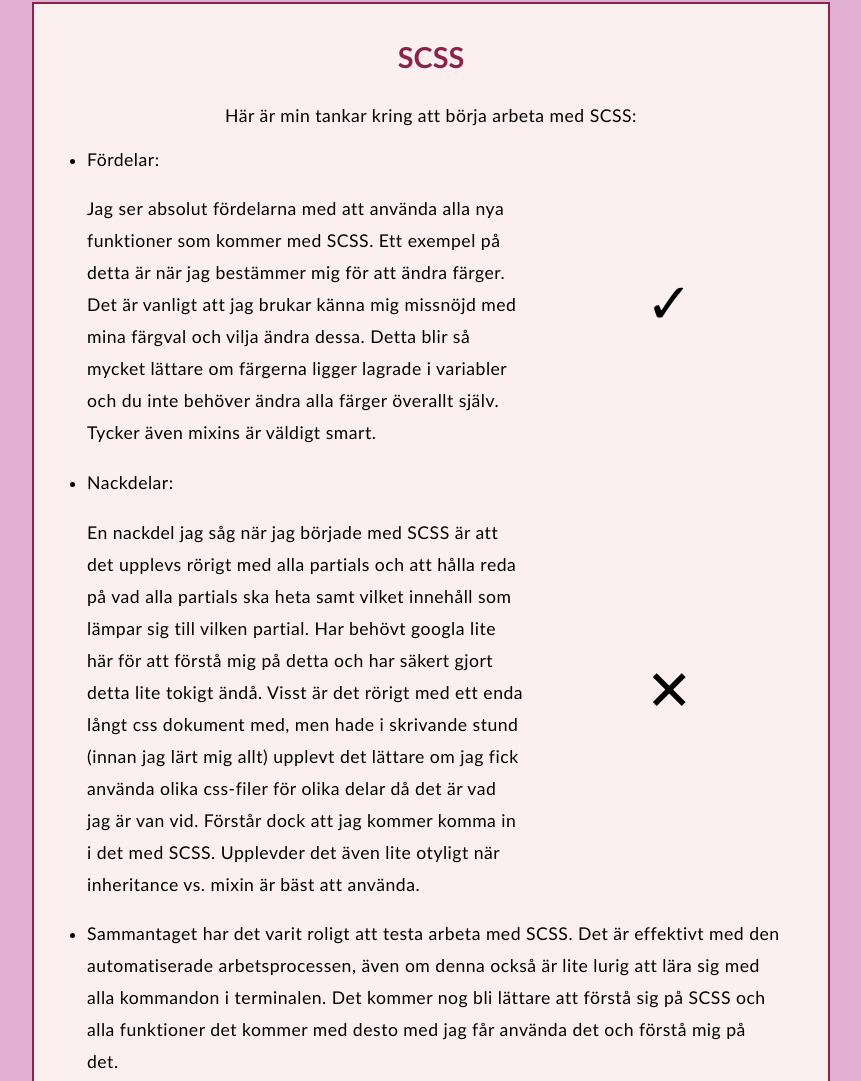
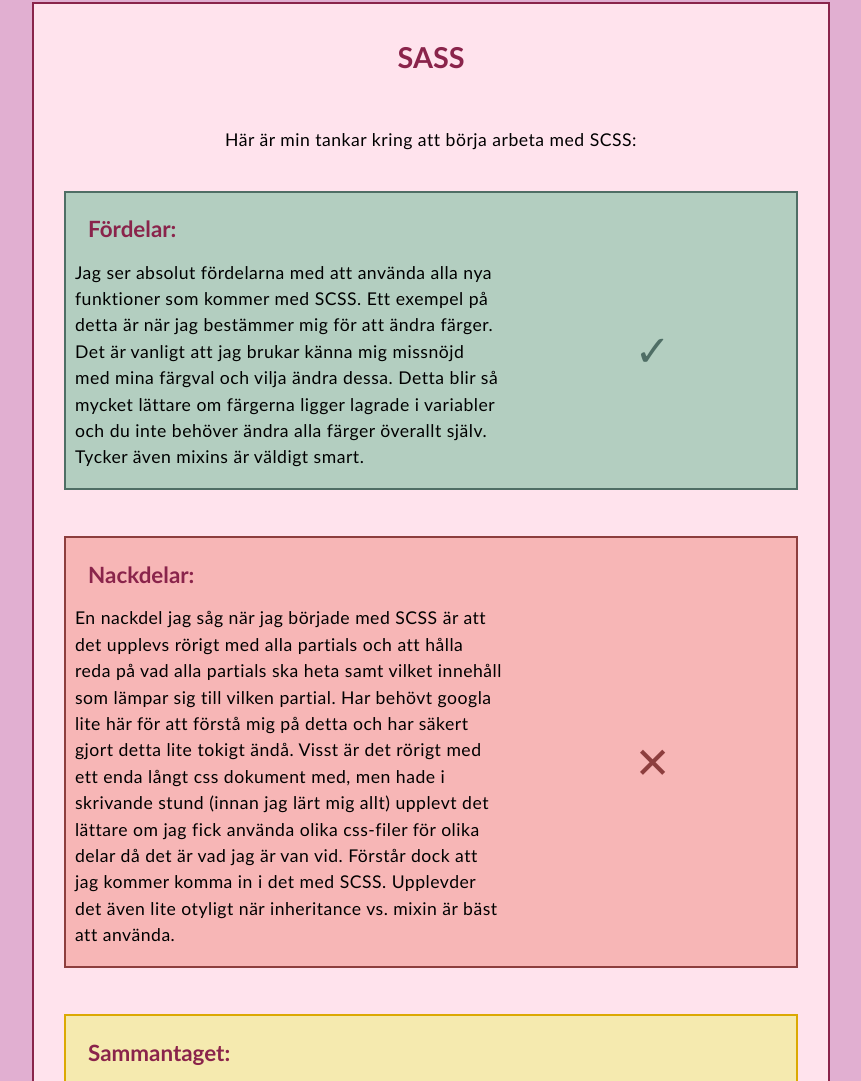
Before and after one commit to emhe2504/lab3-SCSS, a website built with Vite: page SASS.html in a window 1280 px wide. Shown: the part 271-1352 px from the top of the page, without its empty margins (209-1070 px from the left). Built offline with nearby package versions, Linux system fonts and the light colour scheme.

Commit message:
Lade till articles och använder if/else till detta för färg

```diff
--- a/SASS.html
+++ b/SASS.html
@@ -23,12 +23,11 @@
       </nav>
     </header>
     <main>
-      <article id="SASS-text">
-        <h2>SCSS</h2>
+      <section id="SASS-text">
+        <h2>SASS</h2>
         <p>Här är min tankar kring att börja arbeta med SCSS:</p>
-        <ul>
-          <li>
-            <p>Fördelar:</p>
+        <article id="art1">
+          <h3>Fördelar:</h3>
           <div>
             <p>Jag ser absolut fördelarna med att använda alla nya funktioner som kommer med SCSS. Ett exempel på detta
               är när jag bestämmer mig för att ändra färger. Det är vanligt att jag brukar känna mig missnöjd med mina
@@ -36,9 +35,9 @@
               inte behöver ändra alla färger överallt själv. Tycker även mixins är väldigt smart.</p>
             <p id="up">&#10003;</p>
           </div>
-          </li>
-          <li>
-            <p>Nackdelar:</p>
+        </article>
+        <article id="art2">
+          <h3>Nackdelar:</h3>
           <div>
             <p>En nackdel jag såg när jag började med SCSS är att det upplevs rörigt med alla partials och att hålla
               reda på vad alla partials ska heta samt vilket innehåll som lämpar sig till vilken partial. Har behövt
@@ -50,15 +49,15 @@
             </p>
             <p id="down">&#10005;</p>
           </div>
-          </li>
-          <li>
+        </article>
+        <article id="art3">
+          <h3>Sammantaget:</h3>
           <p>Sammantaget har det varit roligt att testa arbeta med SCSS. Det är effektivt med den automatiserade
             arbetsprocessen, även om denna också är lite lurig att lära sig med alla kommandon i terminalen. Det
             kommer nog bli lättare att förstå sig på SCSS och alla funktioner det kommer med desto med jag får använda
             det och förstå mig på det.</p>
-          </li>
-        </ul>
         </article>
+      </section>
     </main>
     <footer>
       <h4>Webbutvecklingsprogrammet, kurs DT211G - Frontend-baserad webbutveckling</h4>
--- a/src/css/_base.scss
+++ b/src/css/_base.scss
@@ -1,4 +1,5 @@
 @use "variables";
+@use "mixins";
 
 .is_hidden {
     display: none !important;
@@ -103,16 +104,66 @@ main {
 
     #SASS-text {
 
-        ul {
-            li {
-                div {
+        article {
 
-                    #up,
-                    #down {
-                        font-size: 350%;
-                    }
+            h3 {
+                color: variables.$head-light;
+                font-size: 140%;
+
+                @media (prefers-color-scheme: dark) {
+                    color: variables.$head-dark;
                 }
             }
+
+            div {
+
+                #up {
+                    font-size: 270%;
+                    color: rgb(79, 110, 101);
+
+                    @media (prefers-color-scheme: dark) {
+                    color: rgb(180, 211, 202);
+                }
+                }
+                #down {
+                    font-size: 270%;
+                    color: rgb(141, 62, 62);
+
+                    @media (prefers-color-scheme: dark) {
+                    color: rgb(207, 148, 148);
+                }
+                }
+            }
+
+            p {
+                line-height: 1.5em;
+                letter-spacing: 0.5px;
+            }
+        }
+
+        #art1 {
+            @include mixins.article-style("positive");
+
+            @media (prefers-color-scheme: dark) {
+                    background-color: rgb(70, 95, 88);
+                }
+        }
+
+        #art2 {
+            @include mixins.article-style("negative");
+
+            @media (prefers-color-scheme: dark) {
+                    background-color: rgb(117, 47, 47);
+                }
+        }
+
+        #art3 {
+            @include mixins.article-style("summary");
+
+            @media (prefers-color-scheme: dark) {
+                    background-color: rgb(18, 41, 59);
+                    border: 2px solid rgb(180, 205, 243);
+                }
         }
     }
 
@@ -131,9 +182,11 @@ main {
         #bubble2,
         #bubble3 {
             background-color: variables.$primary-light;
+            border: 2px solid variables.$head-light;
 
             @media (prefers-color-scheme: dark) {
                 background-color: variables.$primary-dark;
+                border: 2px solid variables.$head-dark;
                 color: variables.$text-dark;
             }
 
--- a/src/css/_layout.scss
+++ b/src/css/_layout.scss
@@ -45,6 +45,7 @@ main {
 
     #starttext,
     #SASS-text {
+        display: grid;
         @extend %text;
 
         h2 {
@@ -59,8 +60,18 @@ main {
 
     #SASS-text {
 
-        ul {
-            li {
+        article {
+
+            width: 95%;
+            justify-self: center;
+            margin-top: 3%;
+            margin-bottom: 3%;
+
+            h3 {
+                margin-left: 3%;
+                margin-bottom: 0;
+            }
+
             div {
                 display: grid;
                 grid-template-columns: 60% 1fr;
@@ -74,9 +85,8 @@ main {
 
             p {
                 text-align: left;
-                    margin-top: 0;
                 max-width: 68ch;
-                }
+                margin-left: 2%;
             }
         }
     }
--- a/src/css/_mixins.scss
+++ b/src/css/_mixins.scss
@@ -6,3 +6,18 @@
     margin-bottom: 2%;
     padding: 2%;
 }
+
+@mixin article-style($style) {
+
+    @if $style == "positive" {
+        background-color: rgb(179, 206, 192);
+        border: 2px solid rgb(79, 110, 101);
+    } @else if $style == "negative" {
+        background-color: rgb(247, 182, 182);
+        border: 2px solid rgb(141, 62, 62);
+    }
+    @else if $style == "summary" {
+        background-color: rgb(245, 234, 175);
+        border: 2px solid rgb(219, 169, 3);
+    }
+}
--- a/src/css/_variables.scss
+++ b/src/css/_variables.scss
@@ -1,4 +1,4 @@
-$primary-light: #FBEFEF;
+$primary-light: #FFE3ED;
 $secondary-light: #E1AFD1;
 $head-light:#8A244B;
 $detail-light: #FCF8F8;
@@ -11,3 +11,7 @@ $detail-dark: #FCF8F8;
 $text-dark: #EEEEEE;
 
 $primary-font: 'Gill Sans', 'Gill Sans MT', Calibri, 'Trebuchet MS', sans-serif;
+
+$first-style: "positive";
+$second-style: "negative";
+$third-style: "summary";
```
Also changed, not shown: index.html (+1 -1 lines). Lines whose indentation alone changed are shown as unchanged.
